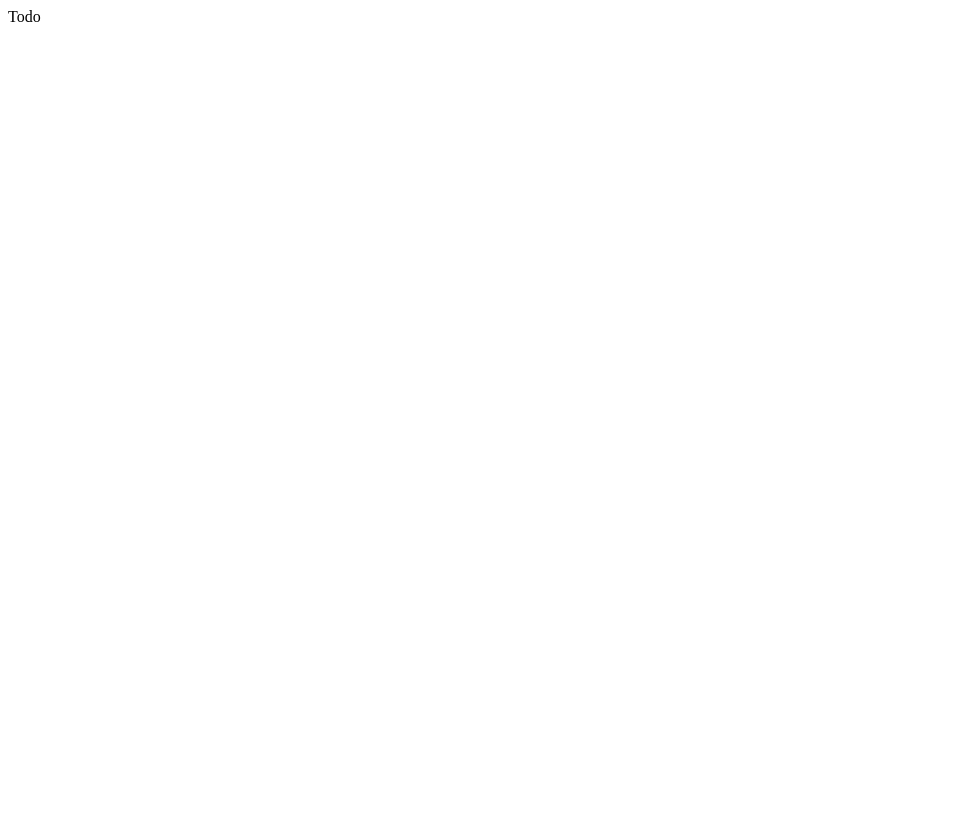
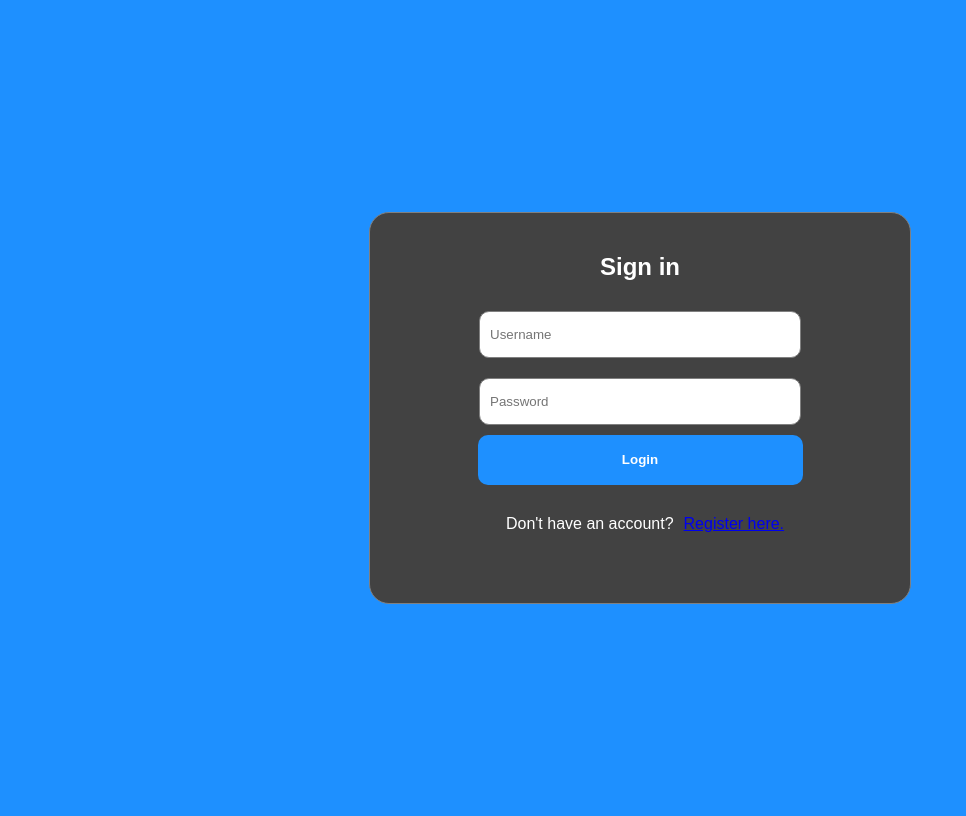
Before and after one commit to jester-anzed/Hangman-Game, a Django app: page / in a window 1280 px wide. Before the commit the part shown is almost empty. Shown: the whole page, without its empty margins (0-966 px from the left). Before the commit the page ends 22 px from the top, so only its background shows below. Run offline with Django 5.2, Linux system fonts and the light colour scheme.

Commit message:
Login HTML Done

```diff
--- a/capstone/settings.py
+++ b/capstone/settings.py
@@ -117,7 +117,7 @@ USE_TZ = True
 # Static files (CSS, JavaScript, Images)
 # https://docs.djangoproject.com/en/5.2/howto/static-files/
 
-STATIC_URL = 'static/'
+STATIC_URL = '/static/'
 
 # Default primary key field type
 # https://docs.djangoproject.com/en/5.2/ref/settings/#default-auto-field
--- /dev/null
+++ b/hangman/static/hangman/styles.css
@@ -0,0 +1,52 @@
+#center {
+    height: 100vh;
+    width: 100%;
+    display: flex;
+    justify-content: center;
+    align-items: center;
+
+}
+
+#user {
+    width: 300px;
+    height: 25px;
+    margin: 10px;
+    border-radius: 10px;
+    border: 1px solid gray;
+    padding: 10px;
+
+}
+
+#login-form {
+    padding: 20px;
+    border: 1px solid gray;
+    text-align: center;
+    width:  500px;
+    height: 350px;
+    border-radius: 20px;
+    background-color: #424242
+}
+
+#login-reg {
+    display: flex;
+    justify-content: center;
+    align-items: center;
+    padding-top: 20px;
+}
+
+#log-button {
+    font-weight: bold;
+    color: white;
+    width: 325px;
+    border: 1px;
+    background-color: dodgerblue;
+    border-radius: 10px;
+    height: 50px;
+
+
+}
+
+body {
+    font-family: Arial, sans-serif;
+    background-color: dodgerblue;
+}
--- a/hangman/templates/hangman/index.html
+++ b/hangman/templates/hangman/index.html
@@ -1 +1,8 @@
-Todo
+{% extends "hangman/layout.html" %}
+
+
+{% block body %}
+
+    TO DO
+
+{% endblock %}
--- a/hangman/templates/hangman/layout.html
+++ b/hangman/templates/hangman/layout.html
@@ -0,0 +1,19 @@
+{% load static %}
+
+
+<!DOCTYPE html>
+<html>
+    <head>
+        <title>Hangman</title>
+        <link href="{% static 'hangman/styles.css' %}" rel="stylesheet">
+
+    </head>
+
+<body>
+
+   {%block body %}
+   {% endblock %}
+
+</body>
+
+</html>
--- a/hangman/templates/hangman/login.html
+++ b/hangman/templates/hangman/login.html
@@ -0,0 +1,32 @@
+{% extends "hangman/layout.html" %}
+
+
+{% block body %}
+    {% if message %}
+        <div>{{ message }}</div>
+    {% endif %}
+
+    <div id="center">
+            <div id="login-form">
+                <form action="{% url 'login' %}" method="post">
+                    {% csrf_token %}
+                <h2 style="color: white;">Sign in</h2>
+                <div>
+                    <input id="user" type="text" name="username" placeholder="Username">
+                </div>
+                <div >
+                    <input id="user" type="password" name="password" placeholder="Password">
+                </div>
+                <input id="log-button" type="submit" value="Login">
+
+                <div id="login-reg">
+                    <div style="color: white; padding: 10px;">Don't have an account?</div>
+                    <a href="{% url 'register' %}">Register here.</a>
+                </div>
+            </div>
+        </form>
+
+
+    </div>
+
+{% endblock %}
--- a/hangman/urls.py
+++ b/hangman/urls.py
@@ -6,4 +6,6 @@ from . import views
 
 urlpatterns = [
     path("", views.index, name="index"),
+    path("login", views.login_view, name="login"),
+    path("register", views.register, name="register"),
 ]
--- a/hangman/views.py
+++ b/hangman/views.py
@@ -9,17 +9,10 @@ from .models import User
 
 # Create your views here.
 def index(request):
-    return render(request, "hangman/index.html")
-
-
-
-
-
-
-
-
-
-
+    if request.user.is_authenticated:
+        return render(request, "hangman/index.html")
+    else:
+        return render(request, "hangman/login.html")
 
 
 
```
Also changed, not shown: hangman/templates/hangman/register.html (+35 -0 lines), hangman/static/hangman/hangman.js (added).
